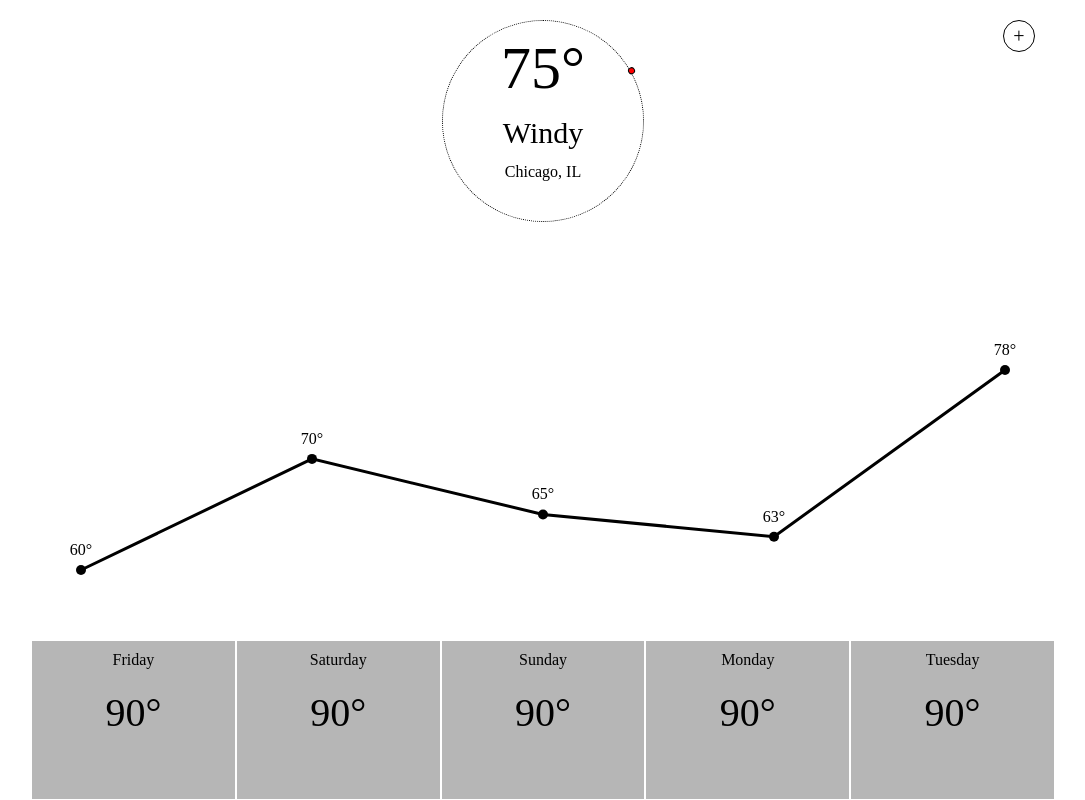
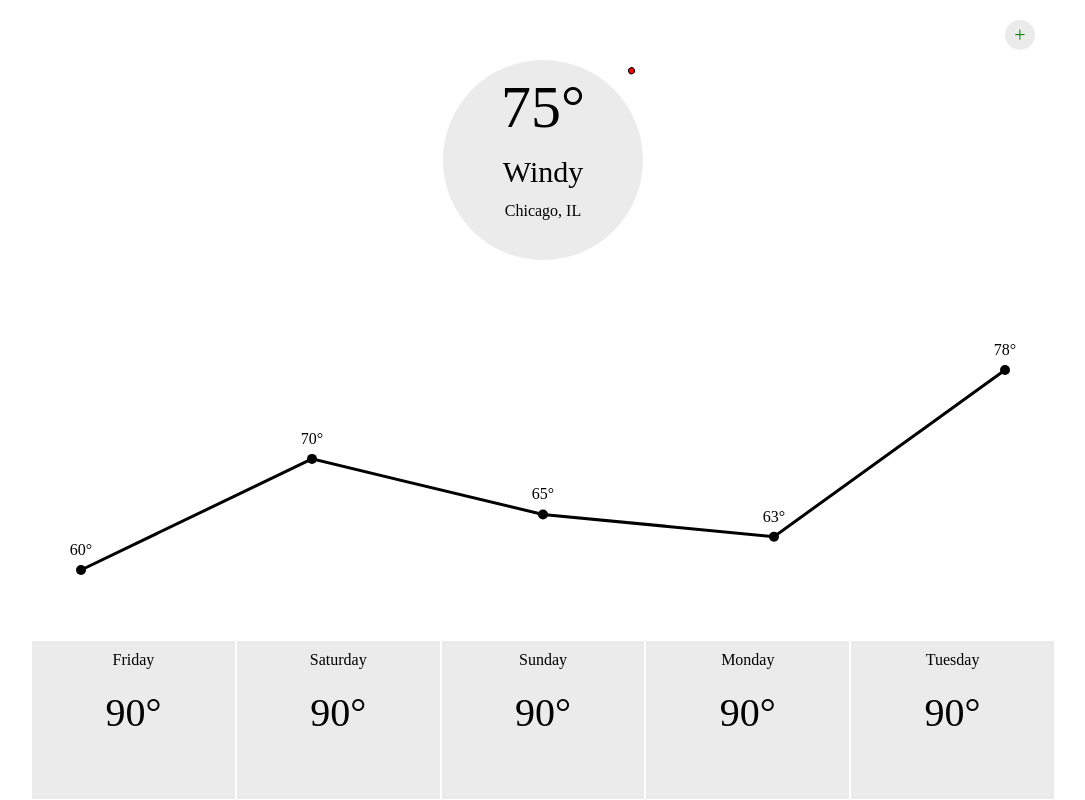
Before and after one commit to dwayne314/we-weather, a React app: page / in a window 1280 px wide. Shown: the whole page, without its empty margins (97-1182 px from the left). Built offline with nearby package versions, Linux system fonts and the light colour scheme.

Commit message:
Made improvements to the layout of the home page

```diff
--- a/src/components/Footer/Footer.css
+++ b/src/components/Footer/Footer.css
@@ -1,7 +1,7 @@
 .footer-container {
 	width: 100%;
 	height: var(---footer-height-section);
-	background-color: #b6b6b6;
+	background-color: #ebebeb;
 	display: flex;
 	justify-content: space-between;
 }
--- a/src/components/HeaderInfo/HeaderInfo.css
+++ b/src/components/HeaderInfo/HeaderInfo.css
@@ -3,9 +3,9 @@
 	width: var(---header-info-height);
 	min-height: var(---section-min-height);
 	min-width: var(---section-min-height);
-	border: 1px dotted black;
+	background-color: #ebebeb;
 	border-radius: 50%;
-	margin: 0 auto;
+	margin: auto;
 }
 
 .header-info-content {
--- a/src/components/PickLocation/PickLocation.css
+++ b/src/components/PickLocation/PickLocation.css
@@ -2,8 +2,8 @@
 	height: 30px;
 	width: 200px;
 	border-radius: 50px;
-	border: 1px solid black;
 	position: absolute;
+	background-color: #ebebeb;
 	right: var(---header-padding);
 	cursor: pointer;
 	display: flex;
@@ -17,9 +17,14 @@
 	height: 30px;
 	width: 30px;
 	display: flex;
+	color: green;
 }
 
 .mobile-pick-location-icon {
 	font-size: 20px;
 	margin: auto;
 }
+
+.desktop-picker:hover {
+	color: green;
+}
--- a/src/components/PickLocation/PickLocation.js
+++ b/src/components/PickLocation/PickLocation.js
@@ -16,7 +16,7 @@ const PickLocation = (props) => {
 			<div className="mobile-pick-location-icon"> {icon} </div>
 		</div>
 	) : (
-		<div onClick={togglePickLocation} className="pick-location-container">
+		<div onClick={togglePickLocation} className="pick-location-container desktop-picker">
 			<div className="pick-location-text">
 				Change Location
 			</div>
```
